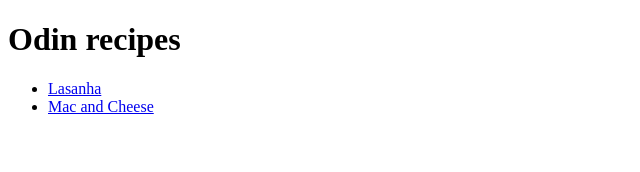
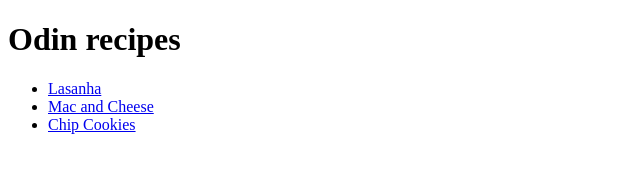
Before and after one commit to Alanov-dev/recipes, a plain HTML site: page index.html in a window 1280 px wide. Shown: the whole page, without its empty margins (0-640 px from the left). Drawn offline with Linux system fonts and the light colour scheme.

Commit message:
added new link

```diff
--- a/index.html
+++ b/index.html
@@ -9,6 +9,7 @@
         <ul>
             <li><a href="./odin-recipes/lasanha.html">Lasanha</a></li>
             <li><a href="./odin-recipes/mac-and-cheese.html">Mac and Cheese</a></li>
+            <li><a href="./odin-recipes/chip-cookies.html">Chip Cookies</a></li>
         </ul>
     </body>
 </html>
```
